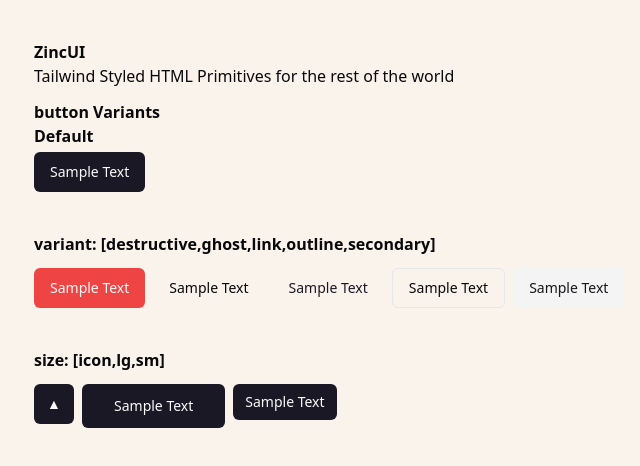
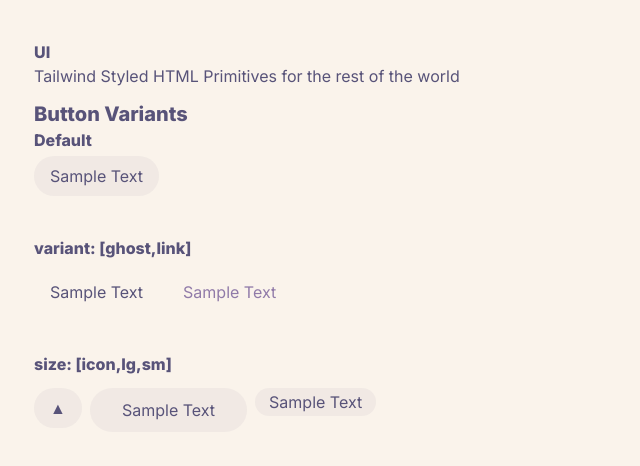
Before and after one commit to barelyhuman/zincui, a Preact app: page / in a window 1280 px wide. Shown: the top 466 px of the page, without its empty margins (158-798 px from the left). Built offline with nearby package versions, Linux system fonts and the light colour scheme.

Commit message:
feat: first config from rose pine

```diff
--- a/index.html
+++ b/index.html
@@ -4,6 +4,8 @@
     <meta charset="UTF-8">
     <meta name="viewport" content="width=device-width, initial-scale=1.0">
     <title>Document</title>
+    <link rel="preconnect" href="https://fonts.bunny.net">
+<link href="https://fonts.bunny.net/css?family=inter:200,400,800" rel="stylesheet" />
 </head>
 <body>
     <div id="app"></div>
--- a/package.json
+++ b/package.json
@@ -14,7 +14,8 @@
     "class-variance-authority": "^0.7.0",
     "clsx": "^2.1.1",
     "preact": "^10.22.1",
-    "tailwind-merge": "^2.4.0"
+    "tailwind-merge": "^2.4.0",
+    "vite-plugin-webfont-dl": "^3.9.4"
   },
   "devDependencies": {
     "autoprefixer": "^10.4.19",
--- a/src/components/shared/style-registry.js
+++ b/src/components/shared/style-registry.js
@@ -12,24 +12,19 @@ export const styles = [];
 defineStyle({
   name: "button",
   forElements: ["button"],
-  base: "inline-flex items-center justify-center whitespace-nowrap rounded-md text-sm font-medium ring-offset-background transition-colors focus-visible:outline-none focus-visible:ring-2 focus-visible:ring-ring focus-visible:ring-offset-2 disabled:pointer-events-none disabled:opacity-50",
+  base: "animate-enter inline-flex h-12 items-center justify-center px-6 font-medium transition focus:outline-none focus:ring",
   variants: {
     variants: {
       variant: {
-        default: "bg-primary text-primary-foreground hover:bg-primary/90",
-        destructive:
-          "bg-destructive text-destructive-foreground hover:bg-destructive/90",
-        outline:
-          "border border-input bg-background hover:bg-accent hover:text-accent-foreground",
-        secondary:
-          "bg-secondary text-secondary-foreground hover:bg-secondary/80",
-        ghost: "hover:bg-accent hover:text-accent-foreground",
-        link: "text-primary underline-offset-4 hover:underline",
+        default: "bg-muted/10 hover:bg-muted/20 rounded-full",
+        ghost:
+          "rounded-md px-2.5 py-1.5 transition hover:bg-muted/10 focus:outline-none focus:ring focus:ring-inset",
+        link: "font-medium bg-base hover:bg-base text-iris underline-offset-2 after:inline-block after:whitespace-pre hover:underline link",
       },
       size: {
         default: "h-10 px-4 py-2",
-        sm: "h-9 rounded-md px-3",
-        lg: "h-11 rounded-md px-8",
+        sm: "h-7 px-3.5",
+        lg: "h-11 px-8",
         icon: "h-10 w-10",
       },
     },
--- a/src/global.css
+++ b/src/global.css
@@ -2,53 +2,36 @@
 @tailwind components;
 @tailwind utilities;
 
-@layer base {
-  :root {
-    --background: 32 57% 95%;
-    --foreground: 240 10% 3.9%;
-    --card: 0 0% 100%;
-    --card-foreground: 240 10% 3.9%;
-    --popover: 0 0% 100%;
-    --popover-foreground: 240 10% 3.9%;
-    --primary: 249 22% 12%;
-    --primary-foreground: 0 0% 98%;
-    --secondary: 240 4.8% 95.9%;
-    --secondary-foreground: 240 5.9% 10%;
-    --muted: 240 4.8% 95.9%;
-    --muted-foreground: 240 3.8% 46.1%;
-    --accent: 240 4.8% 95.9%;
-    --accent-foreground: 240 5.9% 10%;
-    --destructive: 0 84.2% 60.2%;
-    --destructive-foreground: 0 0% 98%;
-    --border: 240 5.9% 90%;
-    --input: 240 5.9% 90%;
-    --ring: 240 5.9% 10%;
-    --radius: 0.5rem;
-  }
-
-  .dark {
-    --background: 240 10% 3.9%;
-    --foreground: 0 0% 98%;
-    --card: 240 10% 3.9%;
-    --card-foreground: 0 0% 98%;
-    --popover: 240 10% 3.9%;
-    --popover-foreground: 0 0% 98%;
-    --primary: 0 0% 98%;
-    --primary-foreground: 240 5.9% 10%;
-    --secondary: 240 3.7% 15.9%;
-    --secondary-foreground: 0 0% 98%;
-    --muted: 240 3.7% 15.9%;
-    --muted-foreground: 240 5% 64.9%;
-    --accent: 240 3.7% 15.9%;
-    --accent-foreground: 0 0% 98%;
-    --destructive: 0 62.8% 30.6%;
-    --destructive-foreground: 0 0% 98%;
-    --border: 240 3.7% 15.9%;
-    --input: 240 3.7% 15.9%;
-    --ring: 240 4.9% 83.9%;
-  }
+:root {
+  --color-base: 32deg 57% 95%;
+  --color-surface: 35deg 100% 98%;
+  --color-overlay: 33deg 43% 91%;
+  --color-muted: 257deg 9% 61%;
+  --color-subtle: 248deg 12% 52%;
+  --color-text: 248deg 19% 40%;
+  --color-love: 343deg 35% 55%;
+  --color-gold: 35deg 81% 56%;
+  --color-rose: 3deg 53% 67%;
+  --color-pine: 197deg 53% 34%;
+  --color-foam: 189deg 30% 48%;
+  --color-iris: 268deg 21% 57%;
 }
 
-body{
-  @apply bg-background text-foreground;
+body.dark {
+  --color-base: 249deg 22% 12%;
+  --color-surface: 247deg 23% 15%;
+  --color-overlay: 248deg 25% 18%;
+  --color-muted: 249deg 12% 47%;
+  --color-subtle: 248deg 15% 61%;
+  --color-text: 245deg 50% 91%;
+  --color-love: 343deg 76% 68%;
+  --color-gold: 35deg 88% 72%;
+  --color-rose: 2deg 55% 83%;
+  --color-pine: 197deg 49% 38%;
+  --color-foam: 189deg 43% 73%;
+  --color-iris: 267deg 57% 78%;
 }
+
+body {
+  @apply bg-base text-text;
+}
--- a/src/pages/index.jsx
+++ b/src/pages/index.jsx
@@ -8,7 +8,7 @@ export default () => {
   return (
     <Layout>
       <hgroup>
-        <h1 class="font-semibold">ZincUI</h1>
+        <h1 class="font-semibold">UI</h1>
         <p>Tailwind Styled HTML Primitives for the rest of the world</p>
       </hgroup>
       <section>
@@ -21,7 +21,9 @@ export default () => {
           }, {});
           return (
             <div>
-              <h2 class="font-bold">{d.name} Variants</h2>
+              <h2 class="font-bold text-xl">
+                <span class="capitalize">{d.name}</span> Variants
+              </h2>
               <h3 class="font-semibold">Default</h3>
               {d.forElements.map((el) => {
                 return (
--- a/tailwind.config.js
+++ b/tailwind.config.js
@@ -1,20 +1,26 @@
+import { fontFamily } from "tailwindcss/defaultTheme";
+
 /** @type {import('tailwindcss').Config} */
 export default {
   content: ["./src/**/*.{js,tsx,jsx}"],
   theme: {
+    fontFamily: {
+      sans: ["Inter", ...fontFamily.sans],
+    },
     extend: {
       colors: {
-        background: "hsl(var(--background))",
-        foreground: "hsl(var(--foreground))",
-        primary: "hsl(var(--primary))",
-        "primary-foreground": "hsl(var(--primary-foreground))",
-        secondary: "hsl(var(--secondary))",
-        "secondary-foreground": "hsl(var(--secondary-foreground))",
-        muted: "hsl(var(--muted))",
-        "muted-foreground": "hsl(var(--muted-foreground))",
-        accent: "hsl(var(--accent))",
-        destructive: "hsl(var(--destructive))",
-        "destructive-foreground": "hsl(var(--destructive-foreground))",
+        base: "hsl(var(--color-base) / <alpha-value>)",
+        surface: "hsl(var(--color-surface) / <alpha-value>)",
+        overlay: "hsl(var(--color-overlay) / <alpha-value>)",
+        muted: "hsl(var(--color-muted) / <alpha-value>)",
+        subtle: "hsl(var(--color-subtle) / <alpha-value>)",
+        text: "hsl(var(--color-text) / <alpha-value>)",
+        love: "hsl(var(--color-love) / <alpha-value>)",
+        gold: "hsl(var(--color-gold) / <alpha-value>)",
+        rose: "hsl(var(--color-rose) / <alpha-value>)",
+        pine: "hsl(var(--color-pine) / <alpha-value>)",
+        foam: "hsl(var(--color-foam) / <alpha-value>)",
+        iris: "hsl(var(--color-iris) / <alpha-value>)",
       },
     },
   },
--- a/vite.config.js
+++ b/vite.config.js
@@ -1,9 +1,10 @@
 import { defineConfig } from "vite";
 import preact from "@preact/preset-vite";
+import webfontDownload from "vite-plugin-webfont-dl";
 import { resolve } from "node:path";
 
 export default defineConfig({
-  plugins: [preact()],
+  plugins: [preact(), webfontDownload()],
   resolve: {
     alias: {
       "~": resolve(__dirname, "./src"),
```
Also changed, not shown: 1 other file (tests, documents, lock files or other folders).
